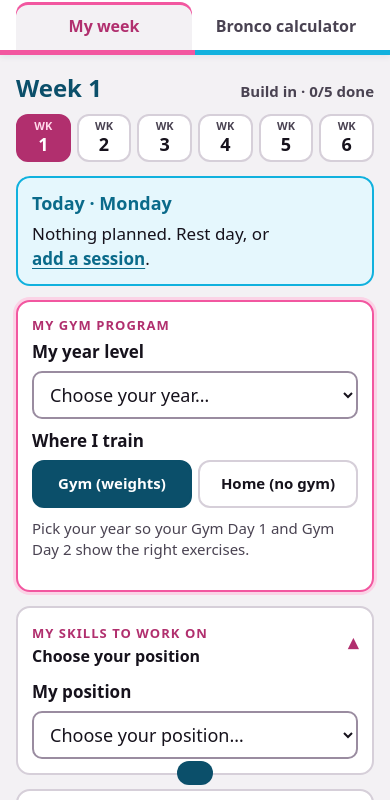
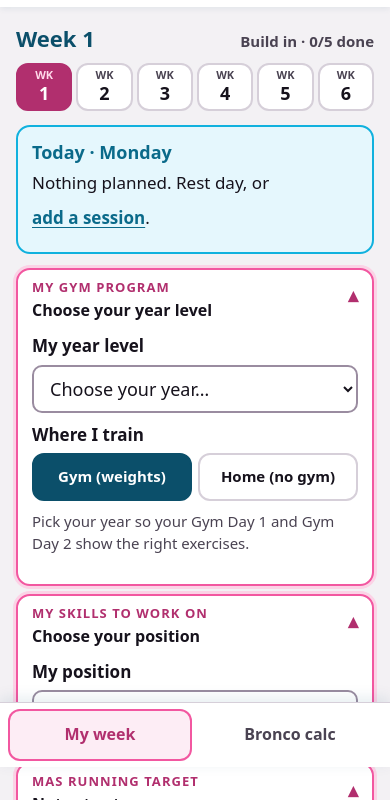
Before and after one commit to jacksonkluke-playiq/grla-planner, a plain HTML site: page holiday-program-builder.html in a window 390 px wide. Shown: the part 77-877 px from the top of the page. Drawn offline with Linux system fonts and the light colour scheme.

Commit message:
Improve phone layout
- Gym, skills and MAS target panels fold to a one-line summary once set
  up, and remember open/closed state between taps.
- Tabs become a bottom bar on phones (thumb reach, safe-area aware);
  'Bronco calc' label on narrow screens.
- Small text links are now 44 px tap targets; sheet uses dynamic
  viewport height and respects the iPhone home bar.
- Hidden toast no longer peeks over the bottom bar.

Co-Authored-By: Claude Opus 5.5 <noreply@anthropic.com>
Claude-Session: https://claude.ai/code/session_01NxK9CDDEsnscyMXjd1EcoC

```diff
--- a/holiday-program-builder.html
+++ b/holiday-program-builder.html
@@ -223,12 +223,12 @@
   .ex-list .sub2 { grid-column: 2 / -1; font-size: 14px; color: var(--ink-2); }
   .ex-list .cue { grid-column: 2 / -1; font-size: 14px; color: var(--good); font-weight: 600; }
   .ex-list .vid { grid-column: 2 / -1; justify-self: start; display: inline-flex; align-items: center; min-height: 40px; font-size: 15px; font-weight: 800; color: var(--cyan-dk); text-decoration: underline; text-underline-offset: 3px; }
-  .skills-panel > summary { list-style: none; min-height: var(--tap); cursor: pointer; display: flex; align-items: center; justify-content: space-between; gap: 10px; }
-  .skills-panel > summary::-webkit-details-marker { display: none; }
-  .skills-panel > summary::after { content: "▾"; font-size: 20px; color: var(--pink-dk); transition: transform .15s; }
-  .skills-panel[open] > summary::after { transform: rotate(180deg); }
-  .skills-panel .kicker { display: block; font-size: 13px; text-transform: uppercase; letter-spacing: .08em; font-weight: 800; color: var(--pink-dk); }
-  .skills-panel .sum-line { display: block; font-weight: 800; font-size: 16px; margin-top: 2px; }
+  .fold > summary { list-style: none; min-height: var(--tap); cursor: pointer; display: flex; align-items: center; justify-content: space-between; gap: 10px; }
+  .fold > summary::-webkit-details-marker { display: none; }
+  .fold > summary::after { content: "▾"; font-size: 20px; color: var(--pink-dk); transition: transform .15s; }
+  .fold[open] > summary::after { transform: rotate(180deg); }
+  .fold .kicker { display: block; font-size: 13px; text-transform: uppercase; letter-spacing: .08em; font-weight: 800; color: var(--pink-dk); }
+  .fold .sum-line { display: block; font-weight: 800; font-size: 16px; margin-top: 2px; }
   .skill-chips { display: grid; gap: 6px; }
   .skill-chip { text-align: left; min-height: var(--tap); border: 2px solid var(--line); border-radius: 12px; background: #fff; padding: 8px 12px 8px 40px; position: relative; }
   .skill-chip::before { content: ""; position: absolute; left: 12px; top: 12px; width: 18px; height: 18px; border: 3px solid var(--ink-2); border-radius: 5px; background: #fff; }
@@ -256,10 +256,39 @@
   .toast {
     position: fixed; left: 50%; bottom: 18px; transform: translateX(-50%) translateY(150%);
     background: var(--kp-deep); color: #fff; padding: 12px 18px; border-radius: 12px; font-weight: 700;
-    max-width: calc(100% - 32px); transition: transform .2s ease; z-index: 50; text-align: center;
-  }
-  .toast.show { transform: translateX(-50%) translateY(0); }
+    max-width: calc(100% - 32px); transition: transform .2s ease, opacity .2s ease, visibility .2s; z-index: 50; text-align: center;
+    opacity: 0; visibility: hidden; pointer-events: none;
+  }
+  .toast.show { transform: translateX(-50%) translateY(0); opacity: 1; visibility: visible; }
   footer.foot { text-align: center; font-size: 13px; color: var(--ink-2); padding: 10px 16px 30px; }
+  /* ---------- Phone layout ---------- */
+  button, summary, select, a { touch-action: manipulation; -webkit-tap-highlight-color: rgba(17, 177, 222, .18); }
+  .linkish { display: inline-flex; align-items: center; min-height: 44px; }
+  main { padding-left: max(16px, env(safe-area-inset-left)); padding-right: max(16px, env(safe-area-inset-right)); }
+  dialog.sheet { max-height: 92vh; max-height: 92dvh; }
+  .sheet-body { padding-bottom: calc(24px + env(safe-area-inset-bottom)); }
+  .fold { padding-top: 6px; padding-bottom: 6px; }
+  .fold[open] { padding-bottom: 14px; }
+  @media (max-width: 699px) {
+    nav.tabs {
+      position: fixed; left: 0; right: 0; bottom: 0; z-index: 30; margin: 0; gap: 6px;
+      background: #fff; border-top: 1px solid var(--line); box-shadow: 0 -4px 14px rgba(11, 79, 106, .10);
+      padding: 6px max(8px, env(safe-area-inset-right)) calc(6px + env(safe-area-inset-bottom)) max(8px, env(safe-area-inset-left));
+    }
+    nav.tabs button { border-radius: 12px; min-height: 52px; }
+    nav.tabs button[aria-selected="true"] { background: var(--accent-soft); box-shadow: inset 0 0 0 2px var(--kp-pink); }
+    main { padding-bottom: calc(96px + env(safe-area-inset-bottom)); }
+    footer.foot { padding-bottom: calc(90px + env(safe-area-inset-bottom)); }
+    .toast { bottom: calc(84px + env(safe-area-inset-bottom)); }
+    header.top { padding-bottom: 10px; }
+    .weeks { gap: 4px; }
+    .week-head h1 { font-size: 22px; }
+    .fold { margin-bottom: 8px; }
+    .fold + .fold { margin-top: 0; }
+    .days { margin-top: 14px; }
+  }
+  .tab-short { display: none; }
+  @media (max-width: 400px) { .tab-long { display: none; } .tab-short { display: inline; } }
   @media (max-width: 380px) {
     body { font-size: 16px; }
     .type-grid { grid-template-columns: repeat(2, 1fr); }
@@ -281,7 +310,7 @@
   </div>
   <nav class="tabs" role="tablist" aria-label="Sections">
     <button role="tab" id="tab-week" aria-controls="view" aria-selected="true" data-view="week">My week</button>
-    <button role="tab" id="tab-calc" aria-controls="view" aria-selected="false" data-view="calc">Bronco calculator</button>
+    <button role="tab" id="tab-calc" aria-controls="view" aria-selected="false" data-view="calc">Bronco <span class="tab-long">calculator</span><span class="tab-short">calc</span></button>
   </nav>
 </header>
 
@@ -1091,14 +1120,23 @@ const GYM_PROGRAMS = {
   function workOnSkills() { const g = skillGroup(); return g ? g.skills.filter(k => state.profile.workOns.includes(k.id)) : []; }
   function lookForsText(k) { return k.lookFors.map(l => "• " + l).join("\n"); }
 
-  let skillsPanelOpen = null; // remembers open/closed during this visit
+  // Folding panels: open until set up, then a one-line summary.
+  // Open/closed is remembered for this visit so re-renders don't snap them shut.
+  const foldState = {};
+  function foldHTML(id, kicker, summary, body, openByDefault, extraClass) {
+    const open = id in foldState ? foldState[id] : openByDefault;
+    return `
+      <details class="panel-card fold fold-${id}${extraClass ? " " + extraClass : ""}${openByDefault ? " need" : ""}" data-fold="${id}" ${open ? "open" : ""}>
+        <summary><span><span class="kicker" id="fold-${id}-h">${kicker}</span>
+          <span class="sum-line">${summary}</span></span></summary>
+        <div class="fold-body">${body}</div>
+      </details>`;
+  }
+
   function skillsPanelHTML() {
     const g = skillGroup(), picked = workOnSkills();
-    const open = skillsPanelOpen === null ? (!g || !picked.length) : skillsPanelOpen;
-    return `
-      <details class="panel-card skills-panel" ${open ? "open" : ""}>
-        <summary><span><span class="kicker">My skills to work on</span>
-          <span class="sum-line">${g ? (picked.length ? esc(picked.map(k => k.name).join(" · ")) : "Tick the skills from your feedback report") : "Choose your position"}</span></span></summary>
+    const summary = g ? (picked.length ? esc(picked.map(k => k.name).join(" · ")) : "Tick the skills from your feedback report") : "Choose your position";
+    return foldHTML("skills", "My skills to work on", summary, `
         <div class="field" style="margin:10px 0 0">
           <label for="groupSel">My position</label>
           <select id="groupSel">
@@ -1109,8 +1147,8 @@ const GYM_PROGRAMS = {
         ${g ? `<p class="hint">Tap the skills your coach marked to work on in your feedback report.</p>
           ${["Defence", "Attack"].map(area => `<div class="group-h">${area}</div><div class="skill-chips">${g.skills.filter(k => k.area === area).map(k =>
             `<button class="skill-chip" data-act="workon" data-skill="${k.id}" aria-pressed="${state.profile.workOns.includes(k.id)}"><b>${esc(k.name)}</b><span>${esc(k.about)}</span></button>`).join("")}</div>`).join("")}
-          <p class="hint">Then add a Skills session on any day and pick the skill to practise.</p>` : ""}
-      </details>`;
+          <p class="hint">Then add a Skills session on any day and pick the skill to practise.</p>` : ""}`,
+      !g || !picked.length, "skills-panel");
   }
 
   /* ---------- session helpers ---------- */
@@ -1168,10 +1206,9 @@ const GYM_PROGRAMS = {
   /* ---------- My week ---------- */
   function profilePanelHTML() {
     const p = state.profile, yc = yearCfg(), g = gymProgram();
-    return `
-      <section class="panel-card${p.year ? "" : " need"}" aria-labelledby="profH">
-        <h2 id="profH">My gym program</h2>
-        <div class="prog-grid">
+    const summary = g ? `${esc(g.label)} · Year ${p.year}` : "Choose your year level";
+    return foldHTML("gym", "My gym program", summary, `
+        <div class="prog-grid" style="margin-top:10px">
           <div class="field" style="margin:0">
             <label for="yearSel">My year level</label>
             <select id="yearSel">
@@ -1189,8 +1226,8 @@ const GYM_PROGRAMS = {
                 </div>`}
           </div>
         </div>
-        <p class="hint" style="margin-top:10px">${g ? `Your gym sessions use <strong>${esc(g.label)}</strong>. Change your year any time. Your schedule and notes stay the same.` : "Pick your year so your Gym Day 1 and Gym Day 2 show the right exercises."}</p>
-      </section>`;
+        <p class="hint" style="margin-top:10px">${g ? `Your gym sessions use <strong>${esc(g.label)}</strong>. Change your year any time. Your schedule and notes stay the same.` : "Pick your year so your Gym Day 1 and Gym Day 2 show the right exercises."}</p>`,
+      !p.year);
   }
 
   function targetPanelHTML() {
@@ -1207,18 +1244,17 @@ const GYM_PROGRAMS = {
         ? "Pick your squad lane below."
         : "Enter your Bronco time, or pick the lane your coach gave you.";
     }
-    return `
-      <section class="panel-card" aria-labelledby="tpH">
-        <h2 id="tpH">MAS running target</h2>
-        <div class="target-big">${big}</div>
+    const summary = t ? `Run ${t.m} m in ${CONFIG.mas.effortSec} s · ${esc(t.short)}` : "Not set yet";
+    return foldHTML("target", "MAS running target", summary, `
+        <div class="target-big" style="margin-top:10px">${big}</div>
         <div class="target-sub">${sub}</div>
         <div class="lane-row">
           <span class="lbl">Squad lane:</span>
           ${CONFIG.lanes.map(l => `<button class="chip" data-act="lane" data-lane="${l.id}" aria-pressed="${state.calc.mode === "lane" && state.calc.lane === l.id}" aria-label="Lane ${l.id}, ${l.m} metres">${l.id} <small>${l.m} m</small></button>`).join("")}
           ${r.status === "ok" ? `<button class="chip" data-act="mode-ind" aria-pressed="${state.calc.mode === "individual"}">Mine <small>${r.rounded} m</small></button>` : ""}
         </div>
-        <p class="hint" style="margin:8px 0 0"><button class="linkish" data-act="go-calc">${r.status === "ok" ? "Change my Bronco time" : "Enter my Bronco time"}</button></p>
-      </section>`;
+        <p class="hint" style="margin:8px 0 0"><button class="linkish" data-act="go-calc">${r.status === "ok" ? "Change my Bronco time" : "Enter my Bronco time"}</button></p>`,
+      !t);
   }
 
   function sessionRowHTML(s) {
@@ -1271,6 +1307,7 @@ const GYM_PROGRAMS = {
   }
 
   function renderWeek() {
+    document.querySelectorAll("details[data-fold]").forEach(d => { foldState[d.dataset.fold] = d.open; });
     const wk = state.week;
     const wc = weekCfg(wk);
     const nowWeek = programWeekNow();
@@ -1330,8 +1367,6 @@ const GYM_PROGRAMS = {
       toast(g ? `Gym sessions now use ${g.label}` : "Year level cleared");
       const again = $("#yearSel"); if (again) again.focus();
     });
-    const sp = document.querySelector(".skills-panel");
-    if (sp) sp.addEventListener("toggle", () => { skillsPanelOpen = sp.open; });
     const gs = $("#groupSel");
     if (gs) gs.addEventListener("change", () => {
       state.profile.skillGroup = gs.value || null;
```
